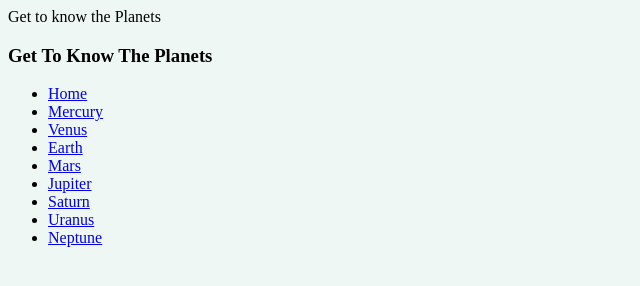
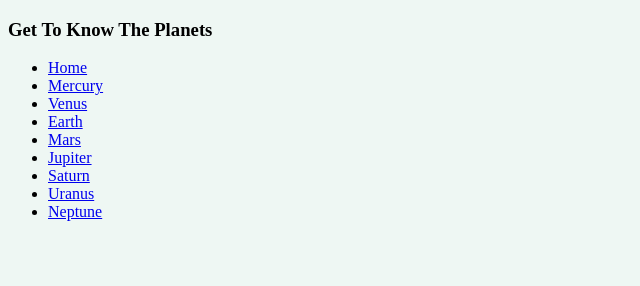
Before and after one commit to megannguyen02/astronomy-website, a plain HTML site: page index.html in a window 1280 px wide. Shown: the whole page, without its empty margins (0-640 px from the left). Drawn offline with Linux system fonts and the light colour scheme.

Commit message:
Change made to index.html

```diff
--- a/index.html
+++ b/index.html
@@ -2,7 +2,7 @@
 <html>
     <head>
         <link rel="stylesheet" type="text/css" href="style.css">
-        <tile>Get to know the Planets</tile>
+        <!-- <tile>Get to know the Planets</tile> -->
     </head>
 
     <body>
```
